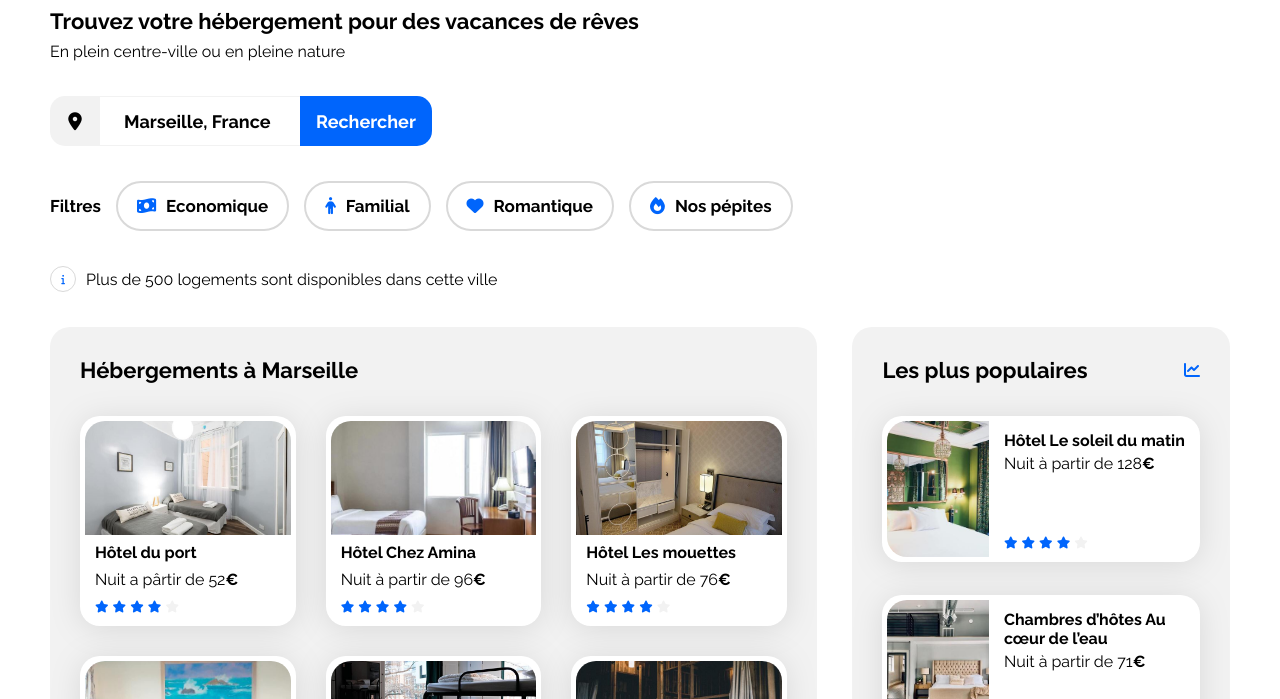
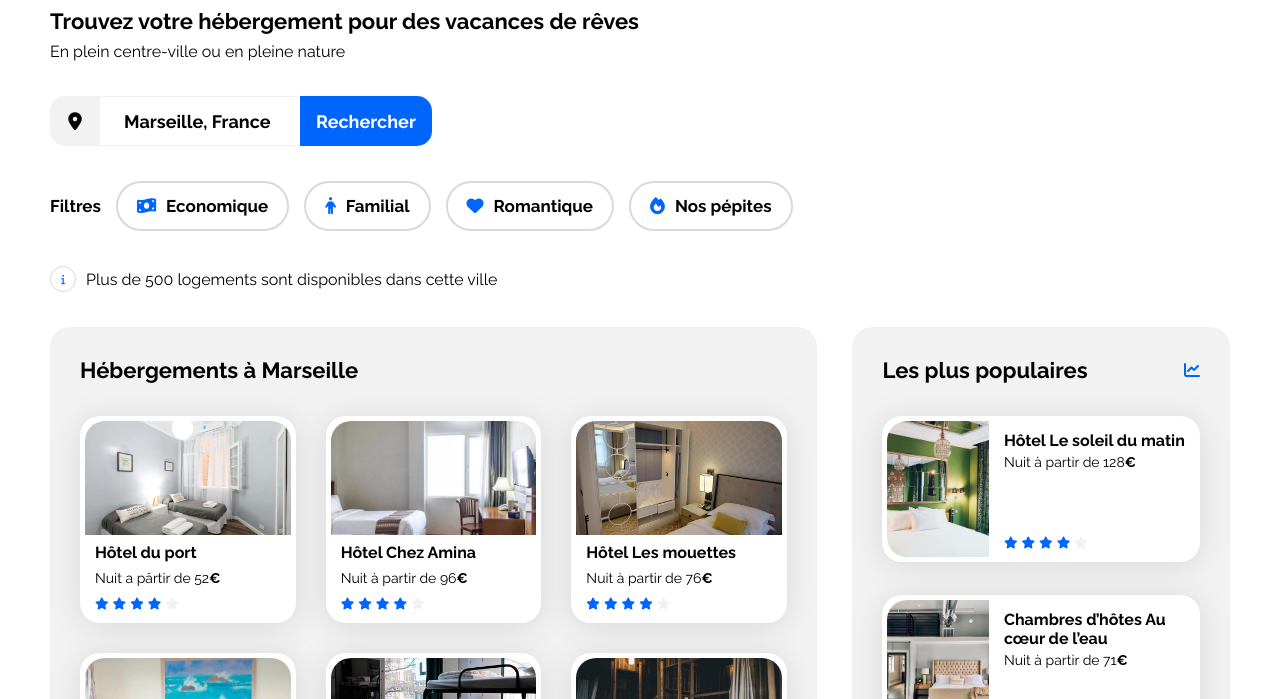
Before and after one commit to Nrirvadoth/Projet2-OC, a plain HTML site: page index.html in a window 1280 px wide. Shown: the part 101-800 px from the top of the page. Drawn offline with Linux system fonts and the light colour scheme.

Commit message:
modif taille sous-titres cards

```diff
--- a/css/style.css
+++ b/css/style.css
@@ -53,6 +53,10 @@ section {
 
 .card-title {
     font-size: 16px;
+}
+
+.card-subtitle {
+    font-size: 14px;
 }
 
 .euro {
```
